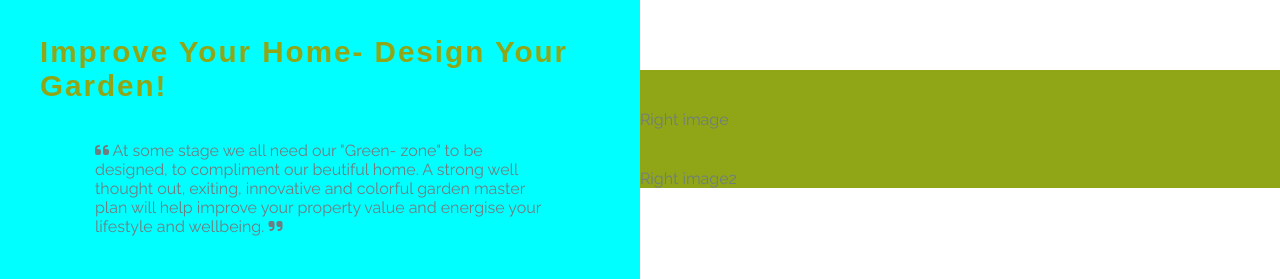
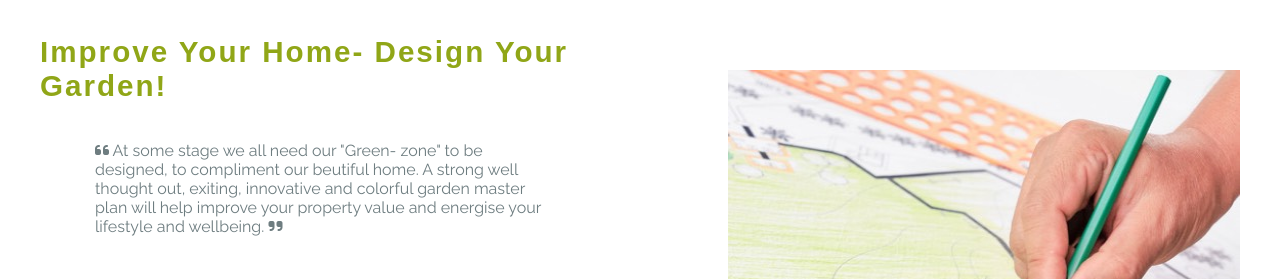
Before and after one commit to Indrakens/garden-design-shop, a plain HTML site: page index.html in a window 1280 px wide. Shown: the part 521-800 px from the top of the page. Drawn offline with Linux system fonts and the light colour scheme; a web font is replaced by a local one.

Commit message:
Add image with id=right-image  to page to right side

```diff
--- a/assets/css/style.css
+++ b/assets/css/style.css
@@ -108,7 +108,6 @@ h1 {
     padding-top: 40px;
     width: 50%;
     float: left;
-    background-color: aqua;
 }
 
 h3 {
@@ -146,16 +145,8 @@ p {
 }
 
 
-#right-side1 {
-    padding-top: 40px;
-    width: 50%;
+#right-image {
+    width: 40%;
     float: right;
-    background-color: #90A617;
+    margin-right: 40px;
 }
-
-#right-side2 {
-    padding-top: 40px;
-    width: 50%;
-    float: right;
-    background-color: #90A617;
-}
--- a/index.html
+++ b/index.html
@@ -66,11 +66,9 @@
     <p id="paragraph2"><i class="fa-brands fa-slack" style="color: #90a617;"></i> Hard/ Soft Moodboards</p>
     <p id="paragraph2"><i class="fa-brands fa-slack" style="color: #90a617;"></i> Garden Build Supervision</p>
     <p id="paragraph2"><i class="fa-brands fa-slack" style="color: #90a617;"></i> Post Build Maitenance</p>
-
     </div>
 
-    <div id="right-side1">Right image</div>
-    <div id="right-side2">Right image2</div>
+    <div id="right-image"><img src="assets/img/4DD55291-2608-493E-8BC6-B390B9E13344.jpg" alt="drawing-garden" width="100%" height="513"></div>
     </section>
 
     <footer>
```
Also changed, not shown: assets/img/4DD55291-2608-493E-8BC6-B390B9E13344.jpg (added), assets/img/pic1.jpeg (added).
